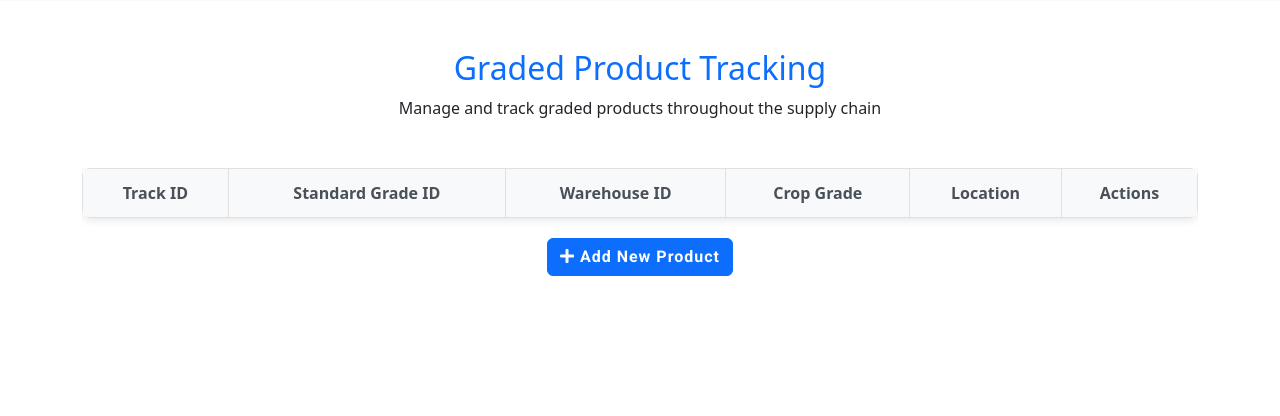
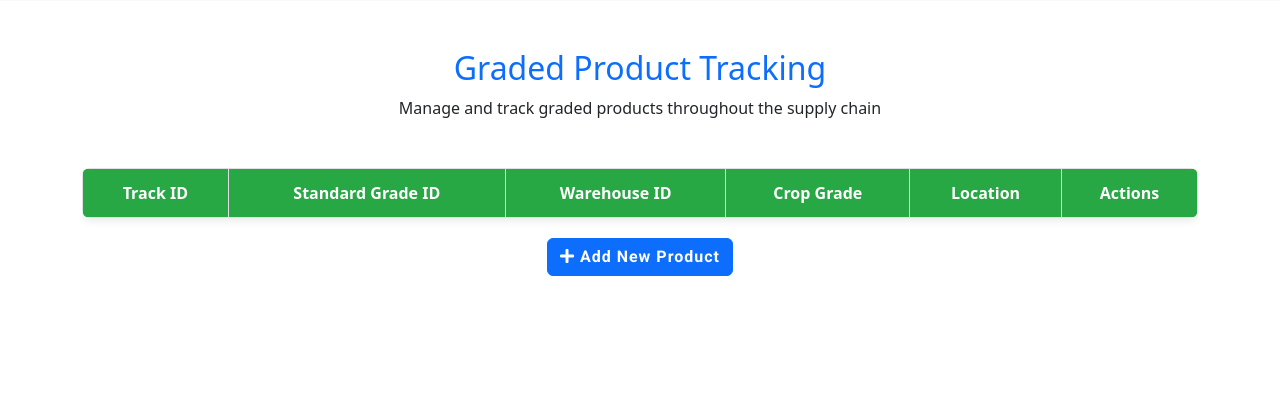
Before and after one commit to SsRito/DBMS-Project, a PHP site: page /trackingOfGradedProducts.php in a window 1280 px wide. Shown: the part 1232-1648 px from the top of the page. Run offline with PHP 8.4, Linux system fonts and the light colour scheme; data comes from the database, SQL or seed files in the repository; data that the repository does not hold is empty; some libraries are stand-ins or nearby versions.

Commit message:
Update trackingOfGradedProducts.php

```diff
--- a/trackingOfGradedProducts.php
+++ b/trackingOfGradedProducts.php
@@ -244,9 +244,9 @@ $result = mysqli_query($conn, $sql);
 }
 
 .product-table th {
-    background-color: #f8f9fa;
+    background-color: #28a745;
     font-weight: bold;
-    color: #495057;
+    color:rgb(255, 255, 255);
     position: sticky;
     top: 0;
 }
```
